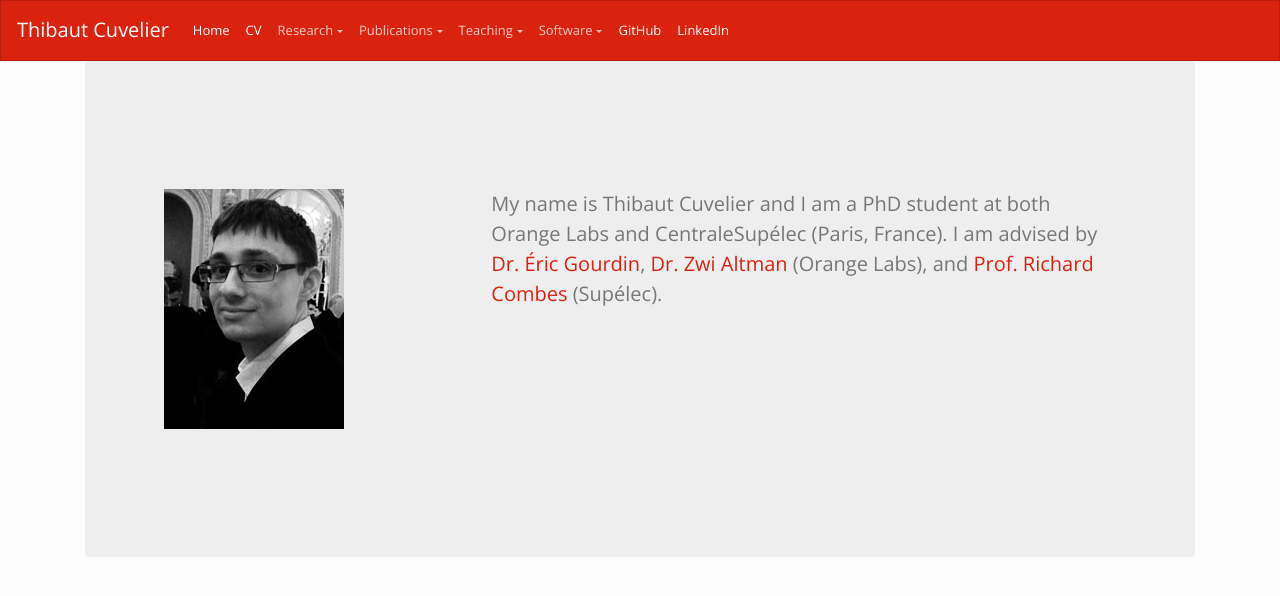
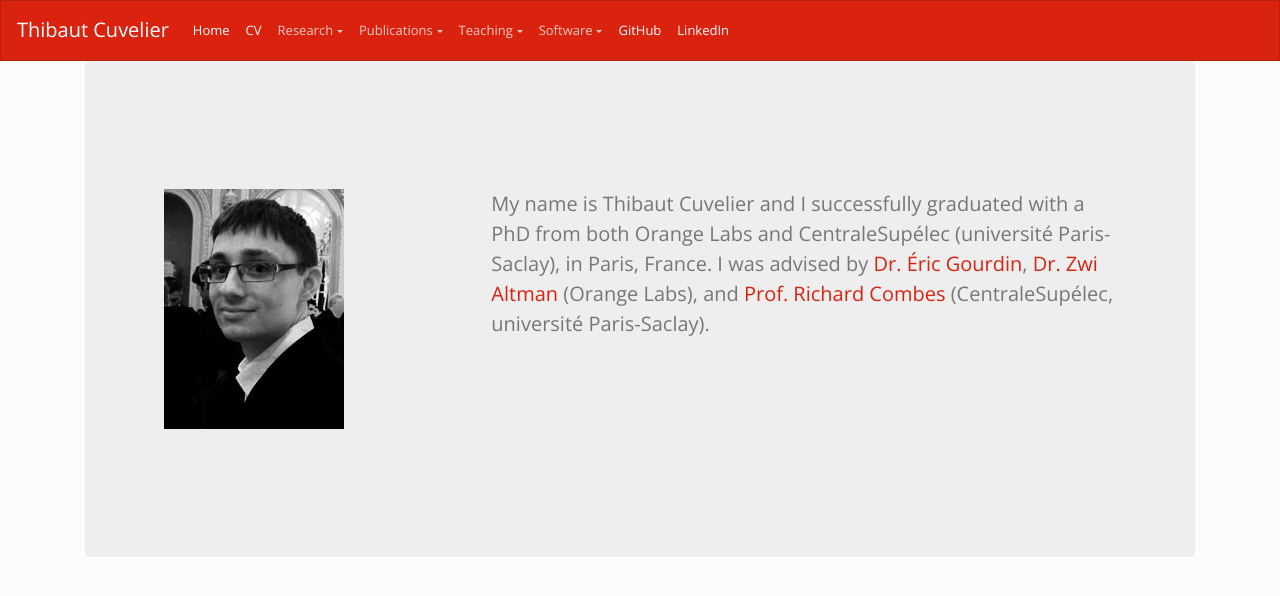
Before and after one commit to dourouc05/dourouc05.github.io, a Jekyll site: the page built from index.md, in a window 1280 px wide. Shown: the top 596 px of the page. Built offline with Jekyll 4.4.1, drawn with Linux system fonts in a browser that asks for light colours; our own code applies the rules of GitHub Pages for plain Markdown files; a script that is not in the unit is left out.

Commit message:
Update index.md

```diff
--- a/index.md
+++ b/index.md
@@ -12,7 +12,7 @@ title: Thibaut Cuvelier
         ![Photo](/images/photo.2016.11.jpg)
       </div>
       <div class="col-8" markdown="span" style="font-size: 1.25rem">
-        My name is Thibaut Cuvelier and I am a PhD student at both Orange Labs and CentraleSupélec (Paris, France). I am advised by [Dr. Éric Gourdin](https://www.researchgate.net/profile/Eric_Gourdin), [Dr. Zwi Altman](https://scholar.google.fr/citations?user=yc74_A0AAAAJ) (Orange Labs), and [Prof. Richard Combes](http://www.l2s.centralesupelec.fr/perso/richard.combes) (Supélec).
+        My name is Thibaut Cuvelier and I successfully graduated with a PhD from both Orange Labs and CentraleSupélec (université Paris-Saclay), in Paris, France. I was advised by [Dr. Éric Gourdin](https://www.researchgate.net/profile/Eric_Gourdin), [Dr. Zwi Altman](https://scholar.google.fr/citations?user=yc74_A0AAAAJ) (Orange Labs), and [Prof. Richard Combes](http://www.l2s.centralesupelec.fr/perso/richard.combes) (CentraleSupélec, université Paris-Saclay).
       </div>
     </div>
   </div>
```
